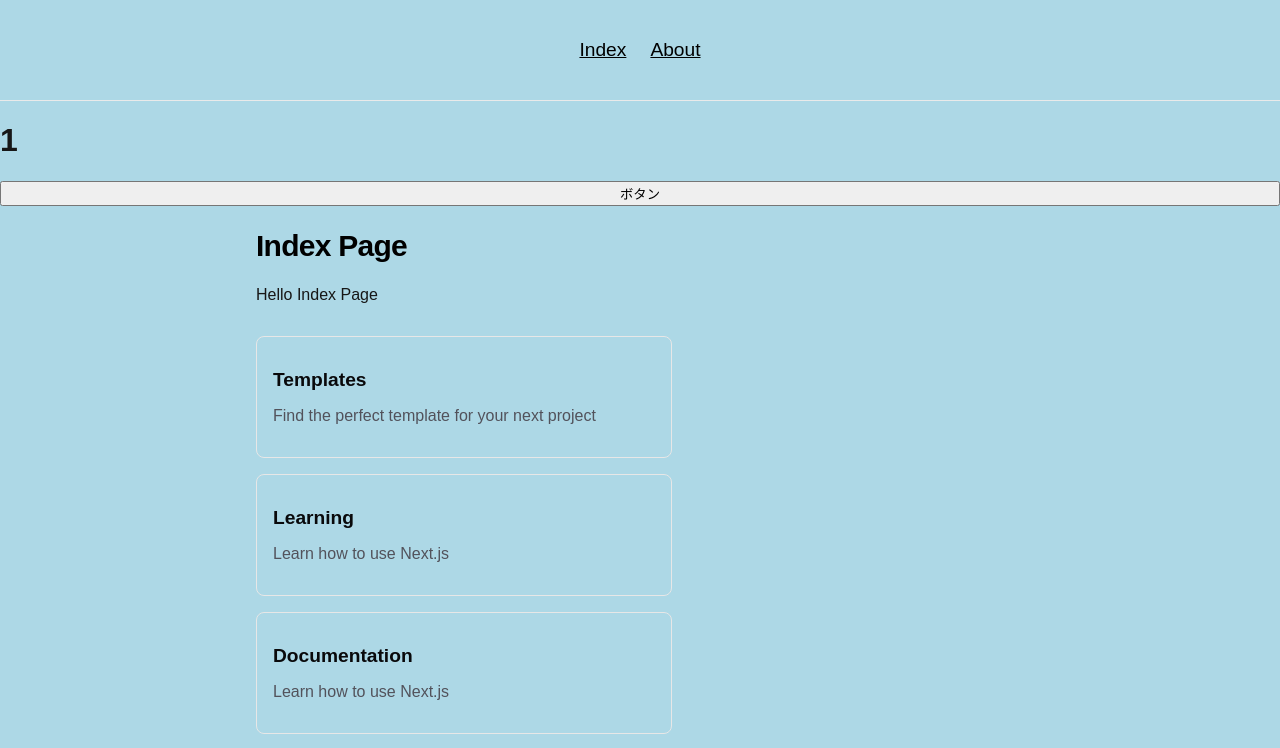
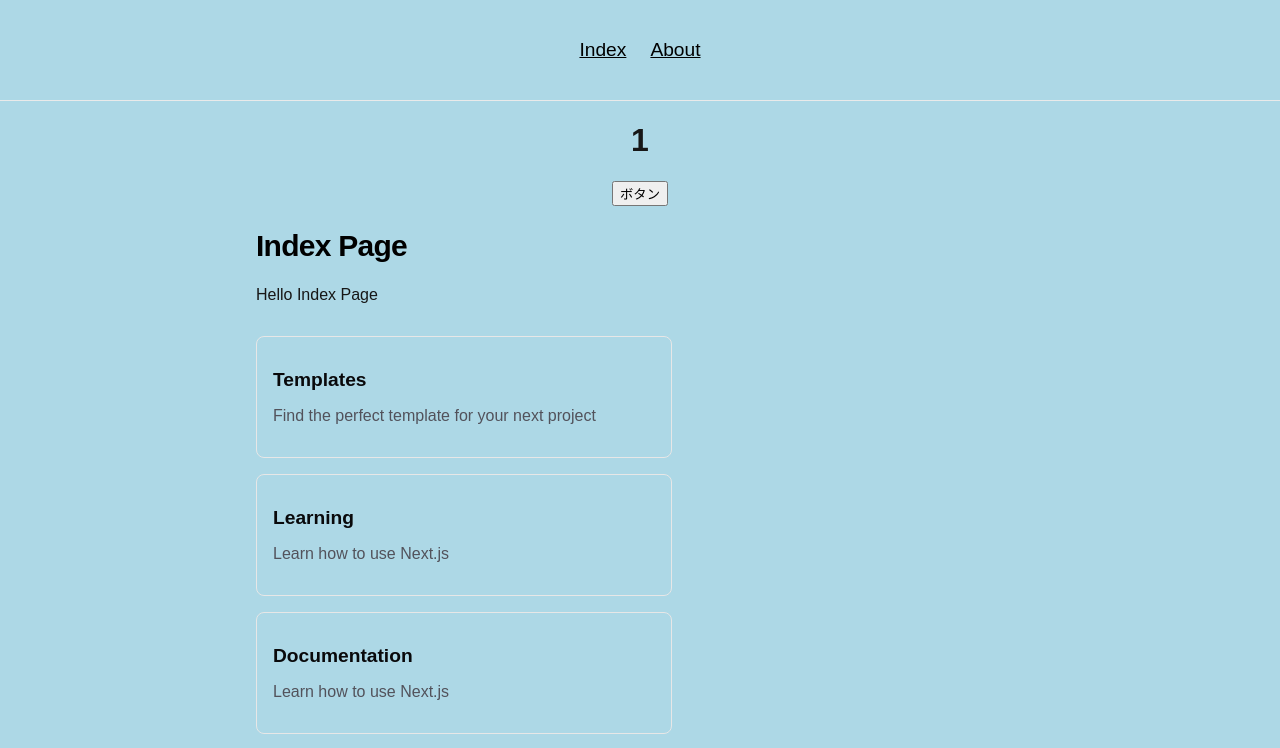
Before and after one commit to kazuhiro17/study-react, a Next.js app: page / in a window 1280 px wide. Shown: the top 748 px of the page. Built offline with nearby package versions, Linux system fonts and the light colour scheme.

Commit message:
feat:カウントボタンのスタイルを調整

```diff
--- /dev/null
+++ b/src/app/page.module.css
@@ -0,0 +1,8 @@
+.heading {
+  text-align: center;
+}
+
+.button {
+  margin-inline: auto;
+  width: fit-content;
+}
--- a/src/app/page.tsx
+++ b/src/app/page.tsx
@@ -2,6 +2,7 @@
 
 import { Main } from "@/components/Main";
 import { useEffect, useState } from "react";
+import styles from "@/app/page.module.css";
 
 export default function Home() {
 
@@ -23,8 +24,8 @@ export default function Home() {
 
   return (
     <>
-    <h1>{count}</h1>
-      <button onClick={handleClick}>ボタン</button>
+    <h1 className={styles.heading}>{count}</h1>
+      <button className={styles.button} onClick={handleClick}>ボタン</button>
       <Main page="Index" />
     </>
   );
```
